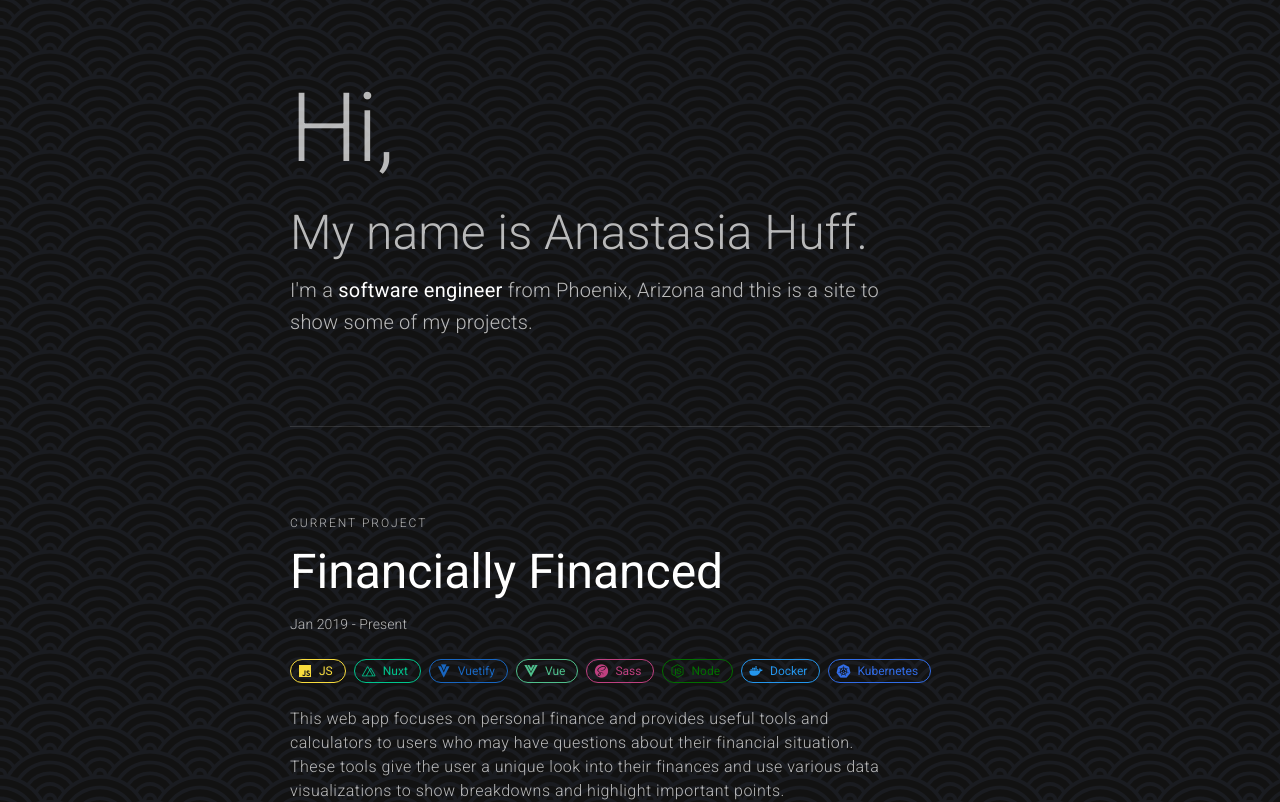
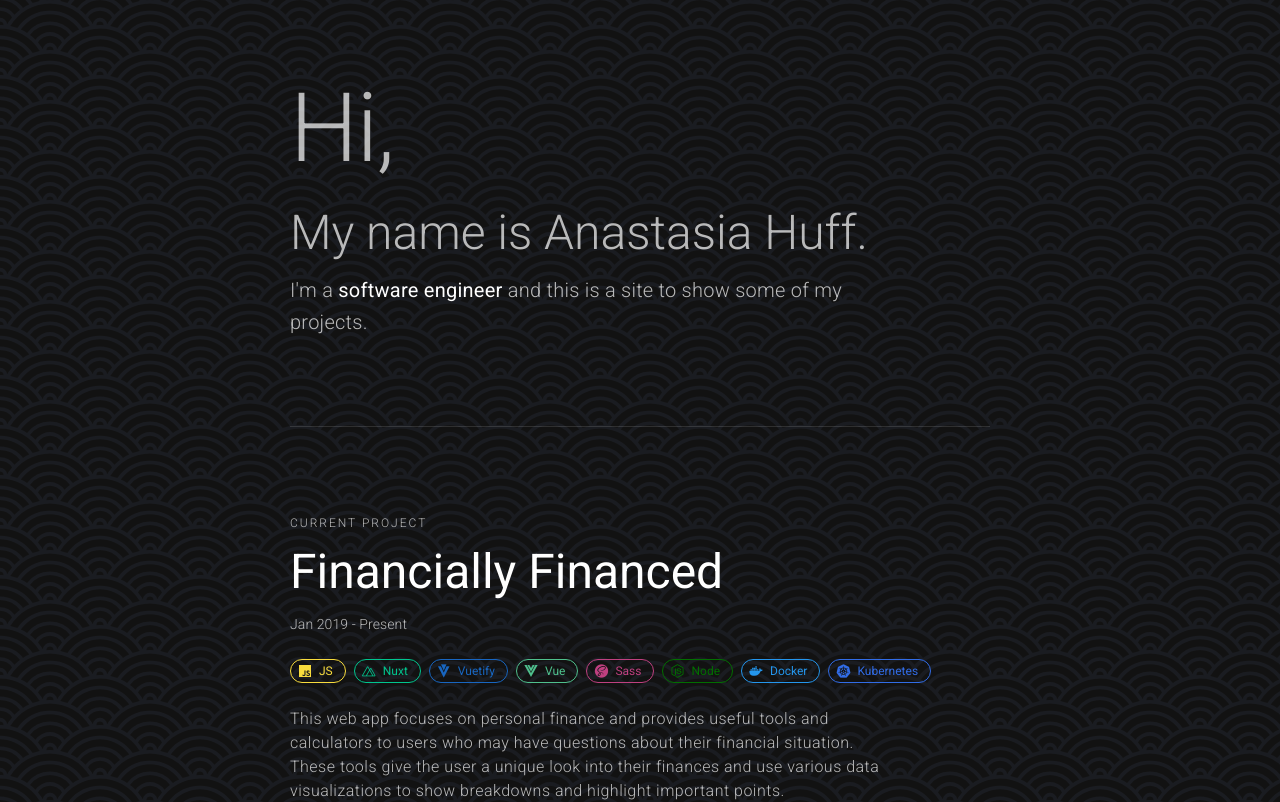
Before and after one commit to ahuff1315/anastasia-huff, a Nuxt app: page / in a window 1280 px wide. Shown: the top 802 px of the page. Built offline with nearby package versions, Linux system fonts and the light colour scheme.

Commit message:
update index intro text

```diff
--- a/pages/index.vue
+++ b/pages/index.vue
@@ -13,7 +13,7 @@
           <span class="text--primary font-weight-regular">
             software engineer
           </span>
-          from Phoenix, Arizona and this is a site to show some of my projects.
+          and this is a site to show some of my projects.
         </p>
       </div>
       <v-divider class="mt-16 home-hr"></v-divider>
```
